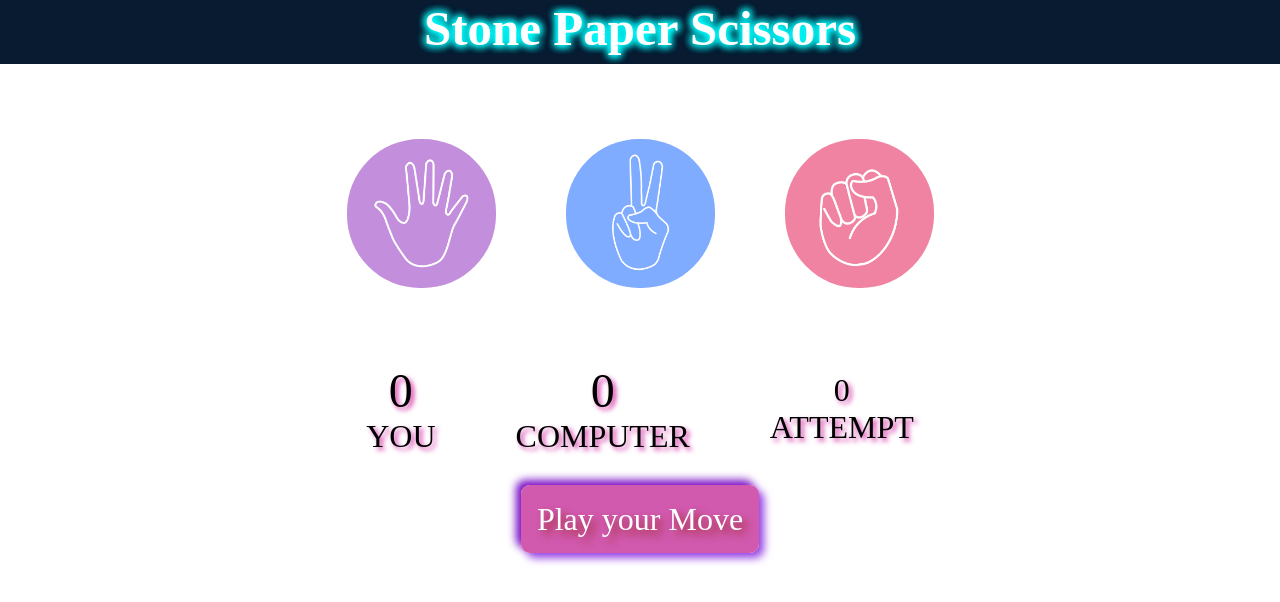
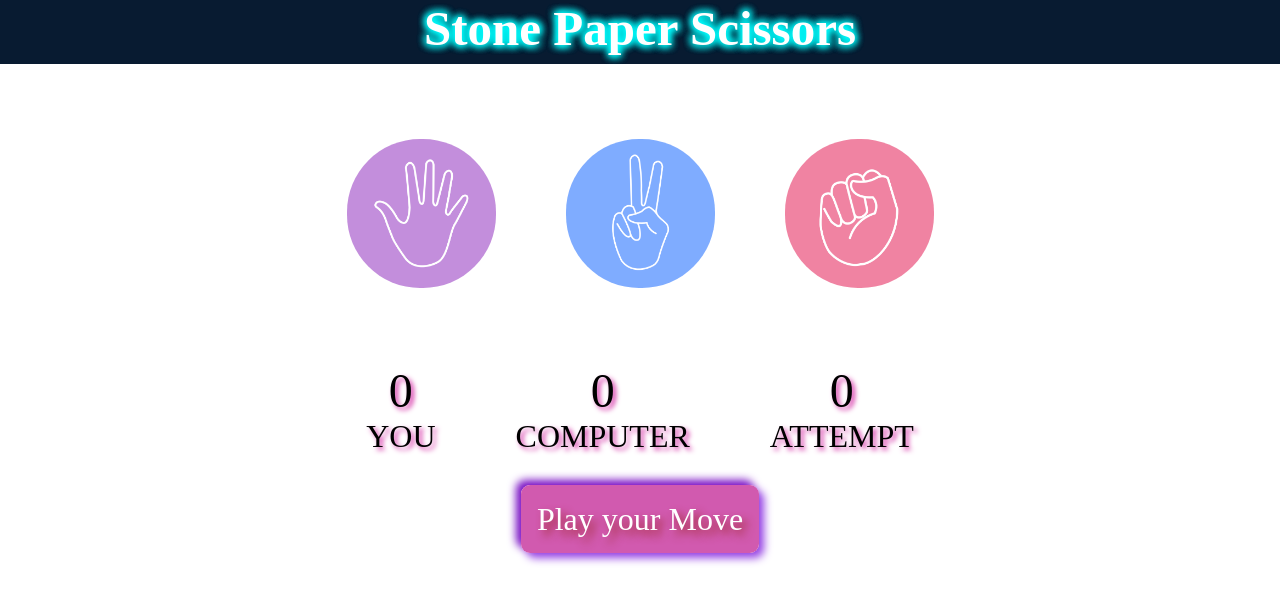
Before and after one commit to mdakifAkhtar/stone-paper-seissor, a plain HTML site: page index.html in a window 1280 px wide. Drawn offline with Linux system fonts and the light colour scheme.

Commit message:
Update index.html
Signed-off-by: MOHAMMAD AKIF AKHTAR <mohammadakifakhtar@gmail.com>

```diff
--- a/index.html
+++ b/index.html
@@ -59,7 +59,7 @@
             margin-top:4rem ;
             text-shadow:3px 3px 5px rgb(213, 47, 166) ;
         }
-        #user-score,#comp-score{
+        #user-score,#comp-score,#attempt{
             font-size:3rem ;
         }
         .msg-container{
```
